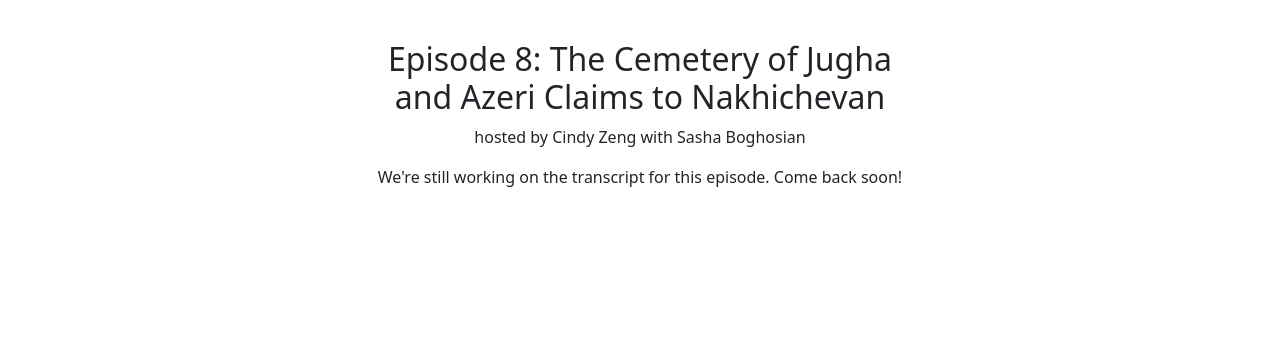
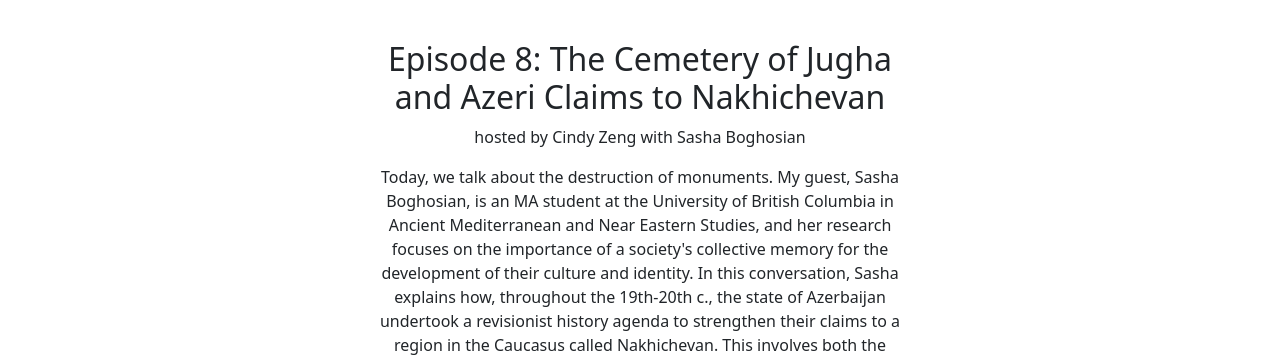
Before and after one commit to tellmemuse/tellmemuse.github.io, a plain HTML site: page transcripts/8.html in a window 1280 px wide. Shown: the part 99-461 px from the top of the page. Drawn offline with Linux system fonts and the light colour scheme; some packages are replaced by stand-ins of ours; a script that the page names is missing.

Commit message:
Update 8.html

```diff
--- a/transcripts/8.html
+++ b/transcripts/8.html
@@ -36,6 +36,7 @@
             <div class="col-md-8 col-xl-6 text-center mx-auto">
                 <h2>Episode 8: The Cemetery of Jugha and Azeri Claims to Nakhichevan<br></h2>
                 <p class="w-lg-50">hosted by Cindy Zeng with&nbsp;Sasha Boghosian<br></p>
+                <p class="w-lg-50">Today, we talk about the destruction of monuments. My guest, Sasha Boghosian, is an MA student at the University of British Columbia in Ancient Mediterranean and Near Eastern Studies, and her research focuses on the importance of a society's collective memory for the development of their culture and identity. In this conversation, Sasha explains how, throughout the 19th-20th c., the state of Azerbaijan undertook a revisionist history agenda to strengthen their claims to a region in the Caucasus called Nakhichevan. This involves both the rewriting of history books and the obliteration of funerary stelae, which mark the presence of previous Armenian inhabitants in the region. Suffice it to say I am learning for the vast majority of this conversation, and I hope the connections we draw between Roman practices and events in more recent history will illuminate the consistent desires and actions of humans on opposite ends of a two millennia divide.<br></p>
                 <p class="w-lg-50">We're still working on the transcript for this episode. Come back soon!<br></p>
             </div>
         </div>
```
